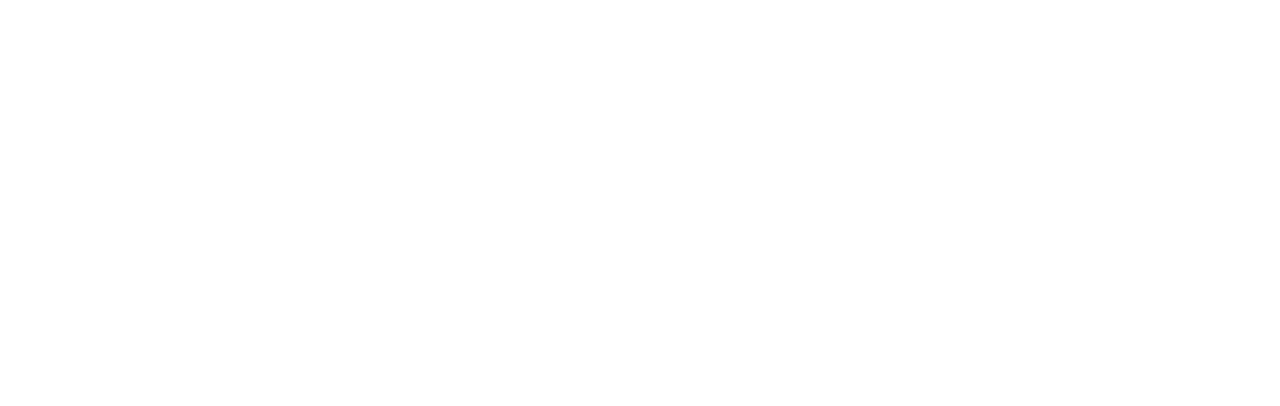
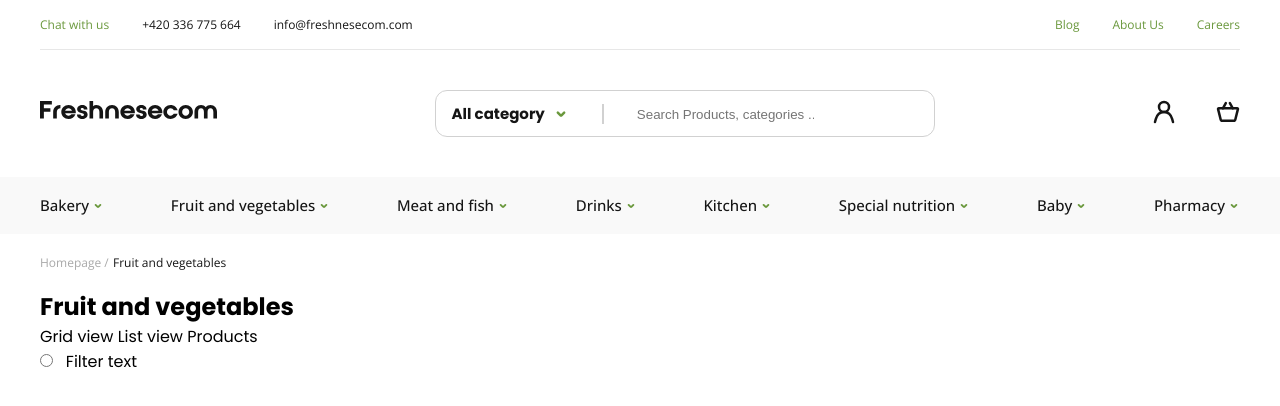
Before and after one commit to omonboyweb/freshnesecom, a plain HTML site: page listview.html in a window 1280 px wide. Drawn offline with nearby package versions, Linux system fonts and the light colour scheme.

Commit message:
updating some

```diff
--- a/listview.html
+++ b/listview.html
@@ -0,0 +1,139 @@
+<!DOCTYPE html>
+<html lang="en">
+
+<head>
+    <meta charset="UTF-8" />
+    <meta name="viewport" content="width=device-width, initial-scale=1.0" />
+    <link rel="stylesheet" href="./css/main.css" />
+    <title>Freshnececom</title>
+</head>
+
+<body>
+    <!-- website header part  -->
+    <header id="home">
+        <div class="container">
+            <div class="header__block">
+                <!-- header top  -->
+                <div class="header__top">
+                    <div class="header__top-left">
+                        <a href="#home" class="header__top-link">Chat with us</a>
+                        <a href="tel:420 336 775 664" class="header__top-link  text-black">+420 336 775 664</a>
+                        <a href="mailto:info@freshnesecom.com"
+                            class="header__top-link  text-black">info@freshnesecom.com</a>
+                    </div>
+                    <div class="header__top-right">
+                        <a href="#home" class="header__top-link">Blog</a>
+                        <a href="#home" class="header__top-link">About Us</a>
+                        <a href="#home" class="header__top-link">Careers</a>
+                    </div>
+                </div>
+                <!-- header nav  -->
+                <div class="header__nav">
+                    <!-- logo  -->
+                    <div class="header__logo">
+                        <a href="index.html">
+                            <img src="./imgs/brand-logo.svg" alt="Brand logo">
+                        </a>
+                    </div>
+                    <!-- search and category  action-->
+                    <div class="header__action">
+                        <div class="header__action-category">
+                            <span class="stick__man-text">All category</span>
+                        </div>
+                        <span class="stic__man-line"></span>
+                        <div class="header__action-searchs">
+                            <input type="search" placeholder="Search Products, categories ...">
+                        </div>
+                    </div>
+                    <!-- header nav user menu  -->
+                    <div class="header__nav-user">
+                        <a class="stick__man-store" href="#home">
+                            <svg width="24" height="24" viewBox="0 0 24 24" fill="none"
+                                xmlns="http://www.w3.org/2000/svg">
+                                <path d="M3 21.9999L3.79 19.1199C6.4 9.6199 17.6 9.6199 20.21 19.1199L21 21.9999"
+                                    stroke="#151515" stroke-width="2.5" stroke-linecap="round"
+                                    stroke-linejoin="round" />
+                                <path
+                                    d="M12 11.98C14.7614 11.98 17 9.74141 17 6.97998C17 4.21856 14.7614 1.97998 12 1.97998C9.23858 1.97998 7 4.21856 7 6.97998C7 9.74141 9.23858 11.98 12 11.98Z"
+                                    stroke="#151515" stroke-width="2.5" stroke-linecap="round"
+                                    stroke-linejoin="bevel" />
+                            </svg>
+                        </a>
+                        <a class="stick__man-store" href="#home">
+                            <svg width="24" height="24" viewBox="0 0 24 24" fill="none"
+                                xmlns="http://www.w3.org/2000/svg">
+                                <path
+                                    d="M17.8896 20.8499H6.10955C5.79187 20.8501 5.48326 20.7439 5.23309 20.5481C4.98291 20.3523 4.80562 20.0783 4.72955 19.7699L2.07955 9.15986C2.05369 9.05657 2.05174 8.94874 2.07383 8.84458C2.09593 8.74042 2.1415 8.64267 2.20707 8.55878C2.27264 8.47489 2.35649 8.40706 2.45223 8.36046C2.54797 8.31386 2.65307 8.28971 2.75955 8.28986H21.2396C21.346 8.28971 21.4511 8.31386 21.5469 8.36046C21.6426 8.40706 21.7265 8.47489 21.792 8.55878C21.8576 8.64267 21.9032 8.74042 21.9253 8.84458C21.9474 8.94874 21.9454 9.05657 21.9196 9.15986L19.2696 19.7699C19.1935 20.0783 19.0162 20.3523 18.766 20.5481C18.5158 20.7439 18.2072 20.8501 17.8896 20.8499V20.8499Z"
+                                    stroke="#151515" stroke-width="2.5" stroke-linecap="round"
+                                    stroke-linejoin="round" />
+                                <path d="M9.79941 3.14993L6.89941 8.28993" stroke="#151515" stroke-width="2.5"
+                                    stroke-linecap="round" stroke-linejoin="round" />
+                                <path d="M13.8799 3.14993L16.7899 8.28993" stroke="#151515" stroke-width="2.5"
+                                    stroke-linecap="round" stroke-linejoin="round" />
+                            </svg>
+                        </a>
+                    </div>
+                </div>
+                <!-- header nav finished  -->
+            </div>
+        </div>
+    </header>
+    <!-- header part finished  -->
+
+    <!-- main part started  -->
+    <main>
+        <!-- bar section started  -->
+        <section class="bar">
+            <div class="container">
+                <!-- bar section wrapper  -->
+                <div class="bar__block">
+                    <ul class="bar__items">
+                        <li class="bar__item-link"><a href="#home">Bakery</a></li>
+                        <li class="bar__item-link"><a href="#home">Fruit and vegetables</a></li>
+                        <li class="bar__item-link"><a href="#home">Meat and fish</a></li>
+                        <li class="bar__item-link"><a href="#home">Drinks</a></li>
+                        <li class="bar__item-link"><a href="#home">Kitchen</a></li>
+                        <li class="bar__item-link"><a href="#home">Special nutrition</a></li>
+                        <li class="bar__item-link"><a href="#home">Baby</a></li>
+                        <li class="bar__item-link"><a href="#home">Pharmacy</a></li>
+                    </ul>
+                </div>
+            </div>
+        </section>
+
+        <!-- page navigation  -->
+        <section class="navigation">
+            <div class="container">
+                <div class="navigation__block">
+                    <span class="navigation__text">Homepage /</span>
+                    <span class="navigation__text-black">Fruit
+                        and vegetables</span>
+                </div>
+            </div>
+        </section>
+        <!-- page navigation finished  -->
+        <section class="products">
+            <div class="container">
+                <div class="products__block">
+                    <div class="product__top-title">
+                        <h2 class="product__top-text">Fruit and vegetables</h2>
+                        <div class="product__layout">
+                            <span class="product__layout-item">Grid view</span>
+                            <span class="product__layout-item">List view</span>
+                            <span class="product__layout-item">Products</span>
+                        </div>
+                    </div>
+                    <div class="product__filter">
+                        <div class="product__filter-text">
+                            <input type="radio" id="radio" name="fav_language" value="HTML">
+                              <label for="text">Filter text </label><br>
+
+                        </div>
+                    </div>
+                </div>
+            </div>
+        </section>
+    </main>
+</body>
+
+</html>
--- a/scss/main.scss
+++ b/scss/main.scss
@@ -12,3 +12,4 @@
 @import "./layout/headline";
 @import "./layout/blog";
 @import "./layout/footer";
+@import "./pages/pages-main";
--- /dev/null
+++ b/scss/pages/_header.scss
@@ -0,0 +1,82 @@
+.header__block {
+    display: flex;
+    flex-direction: column;
+}
+
+.header__top-left,
+.header__top-right {
+    display: flex;
+    align-items: center;
+    gap: 33px;
+}
+
+.text-black {
+    font-family: var(--second-family);
+    font-size: 12px;
+    color: var(--c1-a);
+}
+
+.header__action {
+    display: flex;
+    align-items: center;
+    border: 1px solid var(--c1-d);
+    border-radius: 12px;
+    padding: 10px 16px;
+    gap: 24px;
+    max-width: 500px;
+    width: 100%;
+}
+
+.stic__man-line {
+    border: 1px solid var(--c1-d);
+    width: 20px;
+    height: 0px;
+    rotate: 90deg;
+}
+
+.header__action-category {
+    padding-right: 24px;
+    position: relative;
+    cursor: pointer;
+}
+
+.header__action-category::after {
+    position: absolute;
+    content: "";
+    background-image: url(../../imgs/bottom__arrow.svg);
+    background-repeat: no-repeat;
+    background-position: 100%;
+    background-size: cover;
+    width: 16px;
+    height: 16px;
+    right: 0;
+    top: calc(50% - 8px);
+}
+
+.stick__man-text {
+    font-family: var(--font-family);
+    font-weight: 700;
+    font-size: 15px;
+    color: var(--c1-a);
+}
+
+.header__nav-user {
+    display: flex;
+    gap: 40px;
+}
+
+@media (max-width: 850px) {
+    .header__logo,
+    .header__nav-user {
+        display: none;
+    }
+    .header__action {
+        max-width: 100%;
+    }
+}
+
+@media (max-width: 900px) {
+    .header__top {
+        display: none;
+    }
+}
--- /dev/null
+++ b/scss/pages/_navigation.scss
@@ -0,0 +1,17 @@
+.navigation {
+    padding: 15px 0;
+}
+
+.navigation__text {
+    font-family: var(--second-family);
+    font-weight: 400;
+    font-size: 12px;
+    color: var(--c1-c);
+}
+
+.navigation__text-black {
+    font-family: var(--second-family);
+    font-weight: 400;
+    font-size: 12px;
+    color: var(--c1-a);
+}
--- /dev/null
+++ b/scss/pages/_p2-bar.scss
@@ -0,0 +1,32 @@
+.bar__items {
+    display: flex;
+    justify-content: space-between;
+    gap: 10px;
+}
+
+.bar__item-link a {
+    font-weight: 500;
+    font-size: 15px;
+    color: var(--c1-a) !important;
+    padding-right: 15px;
+    position: relative;
+}
+
+.bar__item-link a::after {
+    position: absolute;
+    content: "";
+    background-image: url(../../imgs/bottom__arrow.svg);
+    background-repeat: no-repeat;
+    background-position: 100%;
+    background-size: cover;
+    width: 12px;
+    height: 12px;
+    right: 0;
+    top: calc(50% - 5px);
+}
+
+@media (max-width: 900px) {
+    .bar {
+        display: none;
+    }
+}
--- /dev/null
+++ b/scss/pages/_pages-main.scss
@@ -0,0 +1,3 @@
+@import "./header";
+@import "./p2-bar";
+@import "./navigation";
```
Also changed, not shown: index.html (+41 -147 lines), css/main.css, 2 other files.
